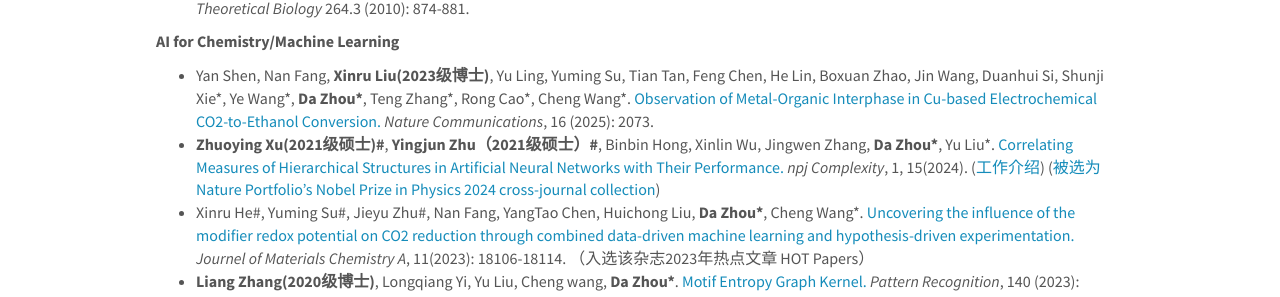
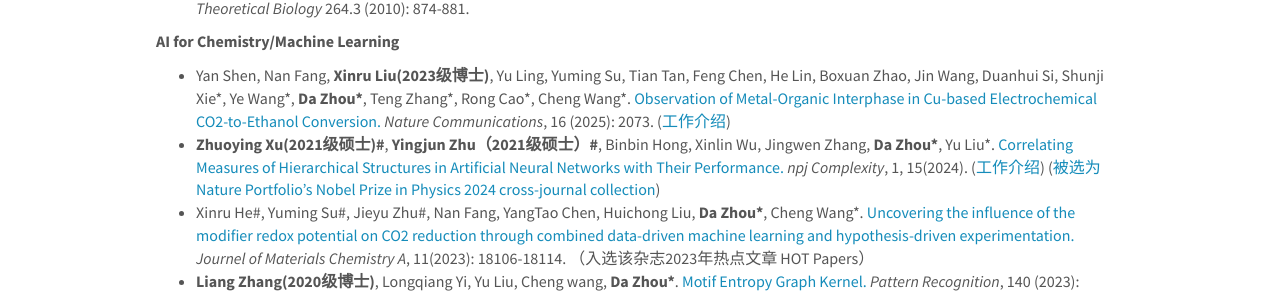
Before and after one commit to ZhouDaLab/zhoudalab.github.io, a Jekyll site: the page built from _pages/publications.md, in a window 1280 px wide and 900 px high, scrolled down 990 px. Shown: the part 149-446 px from the top of the window. Built offline with Jekyll 4.4.1, drawn with Linux system fonts in a browser that asks for light colours; nearby versions of some CDN libraries.

Commit message:
Update publications.md

```diff
--- a/_pages/publications.md
+++ b/_pages/publications.md
@@ -36,7 +36,7 @@ permalink: /publications/
 
 **AI for Chemistry/Machine Learning**
 
-- Yan Shen, Nan Fang, **Xinru Liu(2023级博士)**, Yu Ling, Yuming Su, Tian Tan, Feng Chen, He Lin, Boxuan Zhao, Jin Wang, Duanhui Si, Shunji Xie\*, Ye Wang\*, **Da Zhou\***, Teng Zhang\*, Rong Cao\*, Cheng Wang\*. [Observation of Metal-Organic Interphase in Cu-based Electrochemical CO2-to-Ethanol Conversion.](https://www.nature.com/articles/s41467-025-57221-x) *Nature Communications*, 16 (2025): 2073.
+- Yan Shen, Nan Fang, **Xinru Liu(2023级博士)**, Yu Ling, Yuming Su, Tian Tan, Feng Chen, He Lin, Boxuan Zhao, Jin Wang, Duanhui Si, Shunji Xie\*, Ye Wang\*, **Da Zhou\***, Teng Zhang\*, Rong Cao\*, Cheng Wang\*. [Observation of Metal-Organic Interphase in Cu-based Electrochemical CO2-to-Ethanol Conversion.](https://www.nature.com/articles/s41467-025-57221-x) *Nature Communications*, 16 (2025): 2073. ([工作介绍](https://mp.weixin.qq.com/s/6pcBx64TjdRTwt8jgMmjHg))
 - **Zhuoying Xu(2021级硕士)\#**, **Yingjun Zhu（2021级硕士）\#**, Binbin Hong, Xinlin Wu, Jingwen Zhang, **Da Zhou\***, Yu Liu\*. [Correlating Measures of Hierarchical Structures in Artificial Neural Networks with Their Performance.](https://www.nature.com/articles/s44260-024-00015-x) *npj Complexity*, 1, 15(2024). ([工作介绍](https://mp.weixin.qq.com/s/Onzq5t2Rptly4z270DviZw)) ([被选为Nature Portfolio’s Nobel Prize in Physics 2024 cross-journal collection](https://www.nature.com/collections/ehbjaifcgc))
 - Xinru He\#, Yuming Su\#, Jieyu Zhu\#, Nan Fang, YangTao Chen, Huichong Liu, **Da Zhou\***, Cheng Wang\*. [Uncovering the influence of the modifier redox potential on CO2 reduction through combined data-driven machine learning and hypothesis-driven experimentation.](https://doi.org/10.1039/D3TA03115B) 	*Journel of Materials Chemistry A*, 11(2023): 18106-18114. （入选该杂志2023年热点文章 HOT Papers）
 - **Liang Zhang(2020级博士)**, Longqiang Yi, Yu Liu, Cheng wang, **Da Zhou\***. [Motif Entropy Graph Kernel.](https://www.sciencedirect.com/science/article/abs/pii/S0031320323002443) *Pattern Recognition*, 140 (2023): 109544.
```
